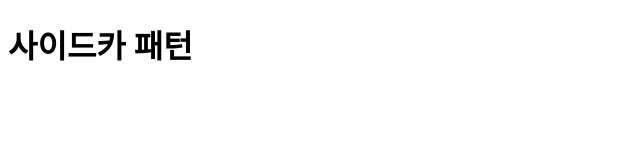
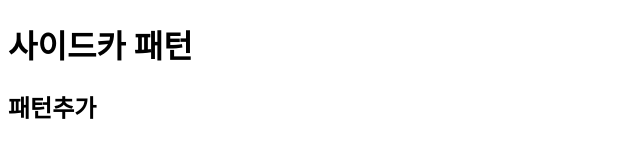
Before and after one commit to KangYeonbae/k8s_sidecar, a plain HTML site: page index.html in a window 1280 px wide. Shown: the whole page, without its empty margins (0-640 px from the left). Drawn offline with Linux system fonts and the light colour scheme.

Commit message:
Update index.html

```diff
--- a/index.html
+++ b/index.html
@@ -7,5 +7,6 @@
 </head>
 <body>
     <h1>사이드카 패턴</h1>
+    <h2>패턴추가</h2>
 </body>
 </html>
```
